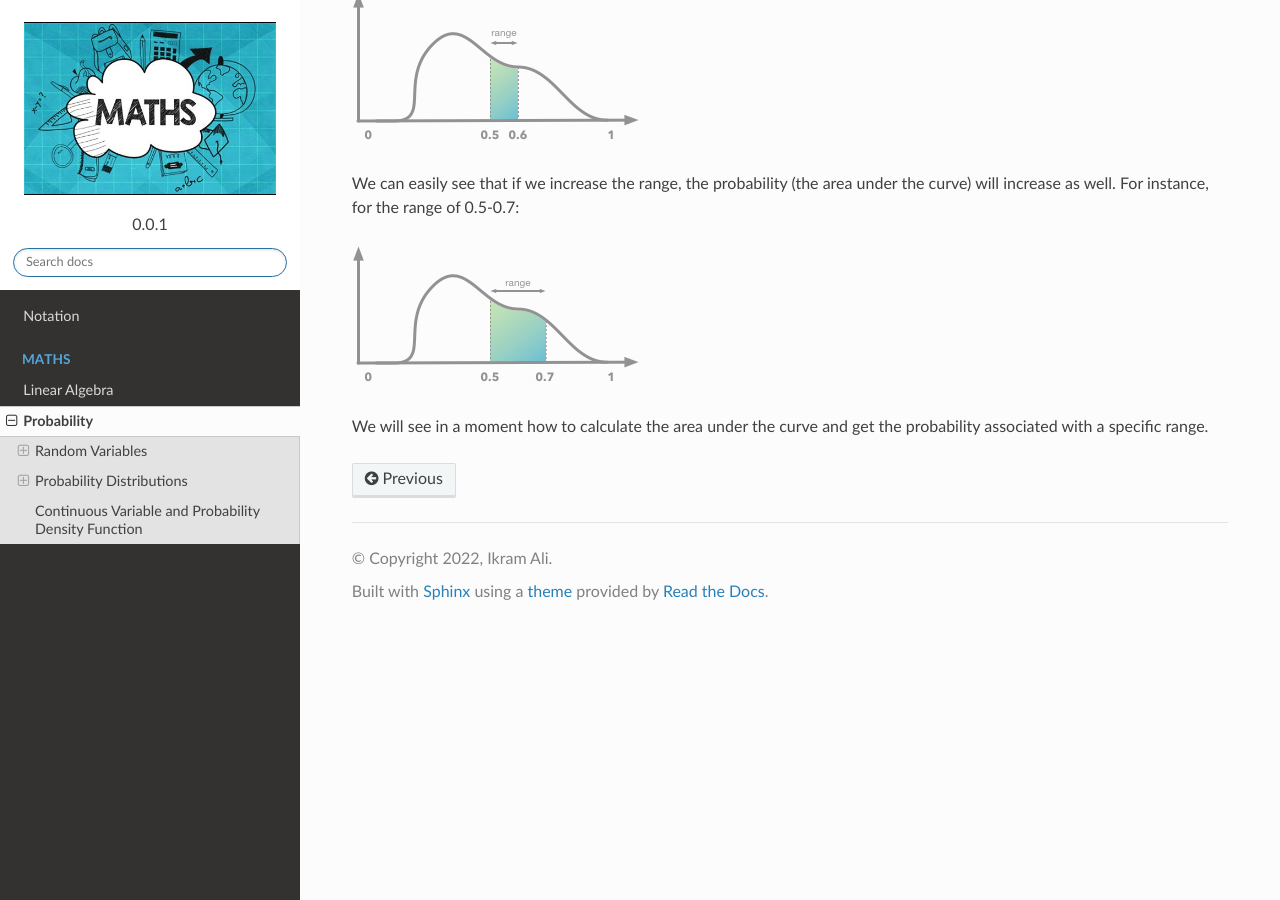
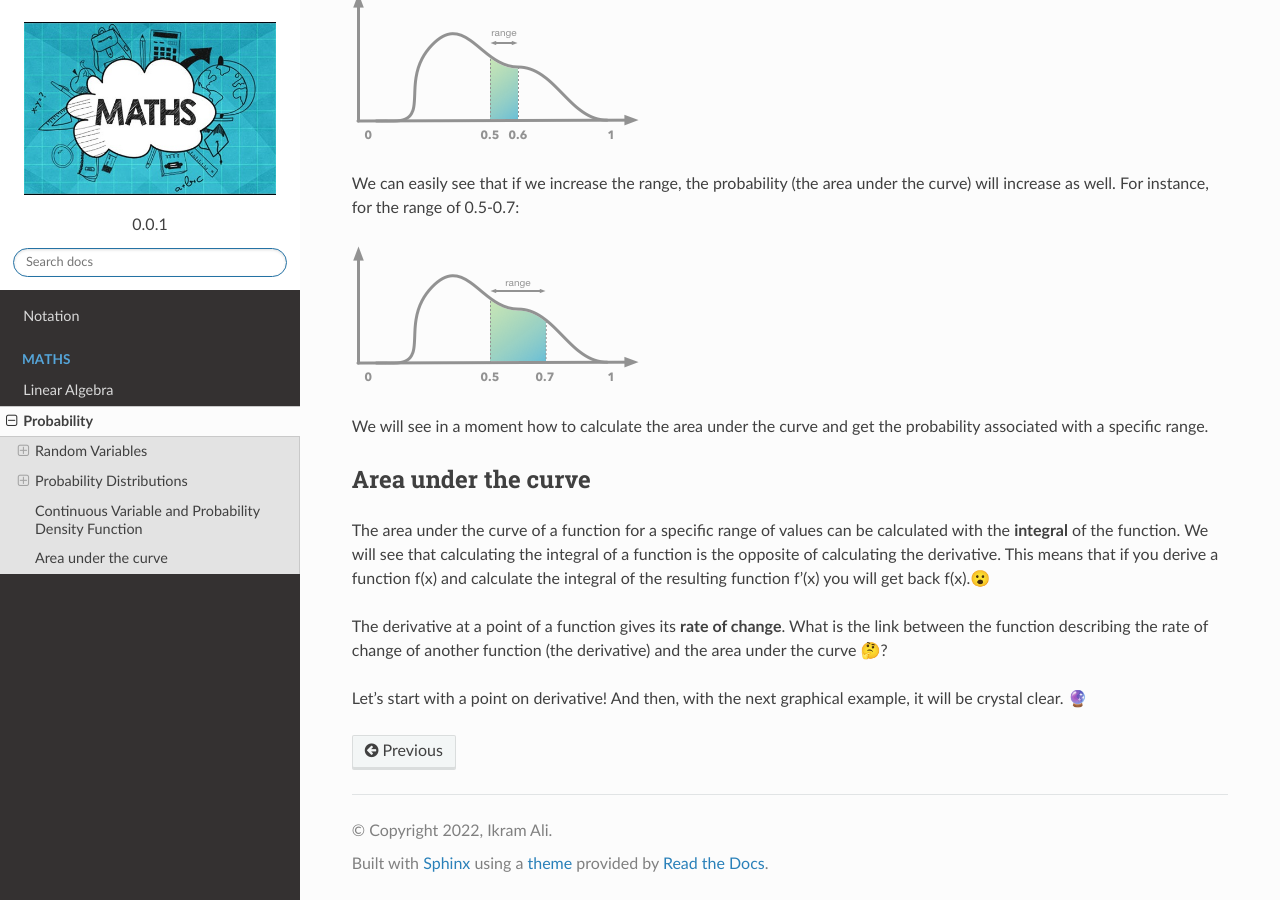
Before and after one commit to akkefa/ml-notes, a Sphinx documentation site: the page built from docs/probability.rst, in a window 1280 px wide and 900 px high, scrolled down 3359 px. Built offline with Sphinx 7.4.7 and the Read the Docs theme 2.0.0, drawn with Linux system fonts in a browser that asks for light colours.

Commit message:
new examples added.

```diff
--- a/docs/probability.rst
+++ b/docs/probability.rst
@@ -150,3 +150,16 @@ For instance, for the range of 0.5-0.7:
 
 We will see in a moment how to calculate the area under the curve and get the probability associated with
 a specific range.
+
+Area under the curve
+---------------------
+The area under the curve of a function for a specific range of values can be calculated with the **integral** of the
+function. We will see that calculating the integral of a function is the opposite of calculating the derivative.
+This means that if you derive a function f(x) and calculate the integral of the resulting function f'(x)
+you will get back f(x).😮
+
+The derivative at a point of a function gives its **rate of change**.
+What is the link between the function describing the rate of change of another function (the derivative) and
+the area under the curve 🤔?
+
+Let's start with a point on derivative! And then, with the next graphical example, it will be crystal clear. 🔮
```
